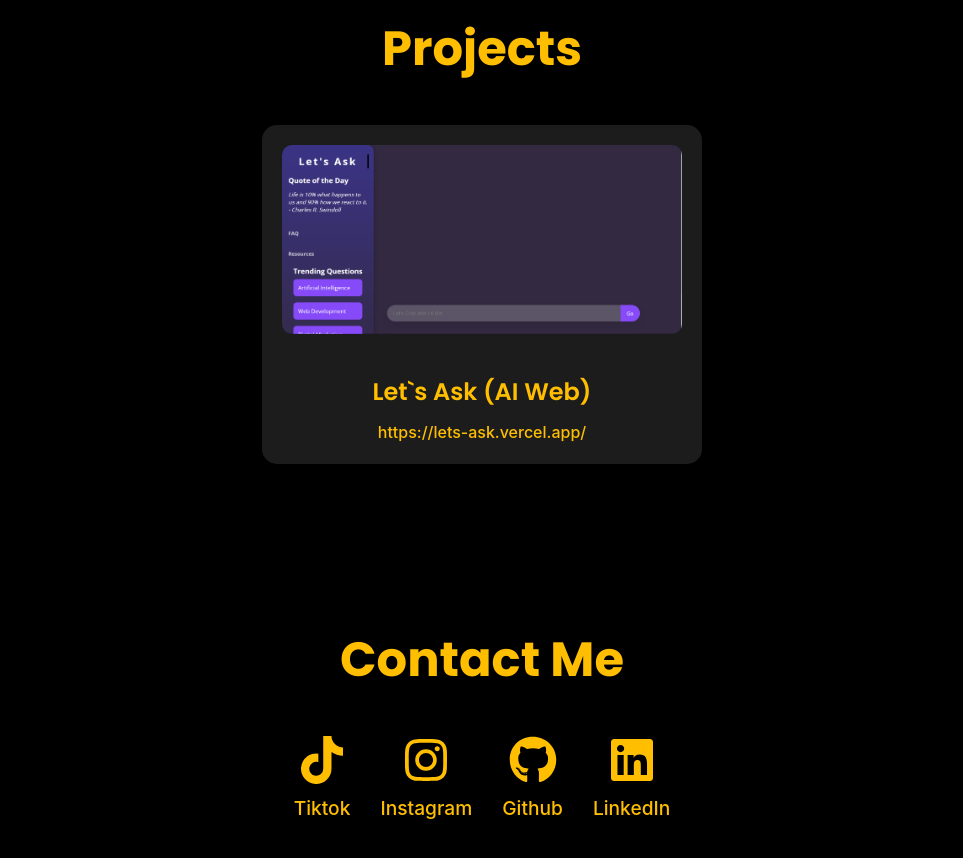
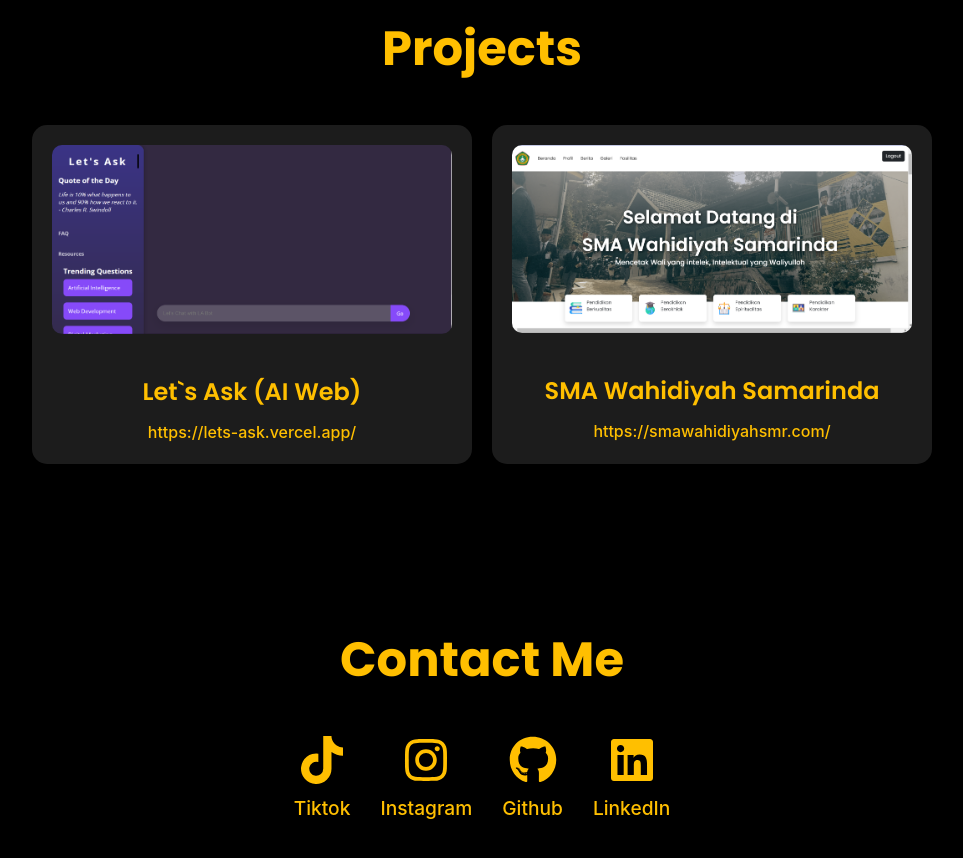
Before and after one commit to yezkyy/yezkyy-web, a React (Vite) app: page / in a window 1280 px wide. Shown: the part 5080-5938 px from the top of the page, without its empty margins (158-1121 px from the left). Built offline with nearby package versions, Linux system fonts and the light colour scheme.

Commit message:
Add New Project

```diff
--- a/src/components/Hero/Hero.css
+++ b/src/components/Hero/Hero.css
@@ -76,6 +76,7 @@
 .hero-button.primary:hover {
     background-color: #e6a700;
     transform: translateY(-5px);
+    color: #fff;
 }
 
 .hero-button.secondary {
--- a/src/components/Projects/Project.jsx
+++ b/src/components/Projects/Project.jsx
@@ -7,6 +7,11 @@
             name: 'Let`s Ask (AI Web)',
             link: 'https://lets-ask.vercel.app/',
             image: '/assets/Projects/1.png'
+        },
+        {
+            name: 'SMA Wahidiyah Samarinda',
+            link: 'https://smawahidiyahsmr.com/',
+            image: '/assets/Projects/2.png'
         },
     ];
 
```
Also changed, not shown: public/assets/Projects/2.png (added).
